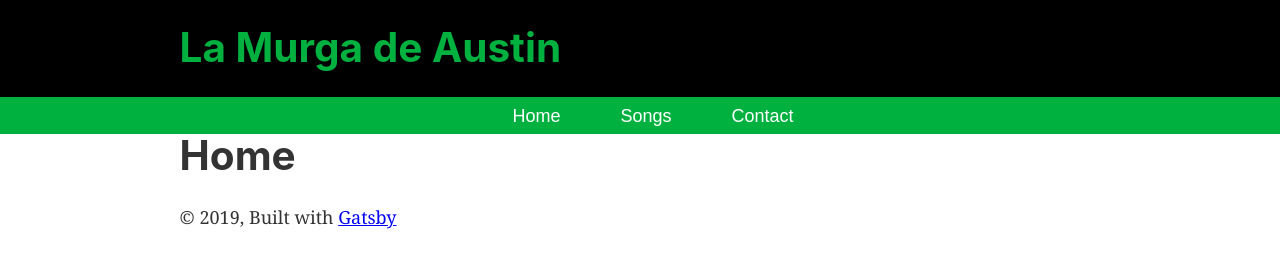
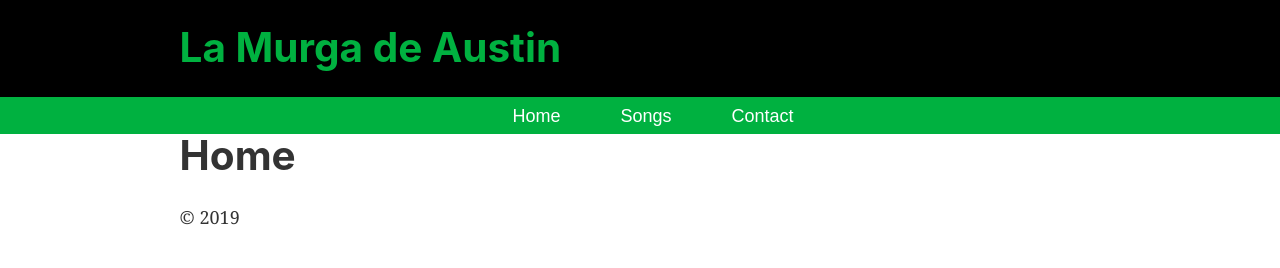
Before and after one commit to jaymendoza/la-murga-de-austin, a Gatsby site: page / in a window 1280 px wide. Built offline with nearby package versions, Linux system fonts and the light colour scheme; Gatsby itself is replaced by a stand-in of ours.

Commit message:
clean up footer

```diff
--- a/src/components/layout.js
+++ b/src/components/layout.js
@@ -38,9 +38,7 @@ const Layout = ({ children }) => (
         >
           <main>{children}</main>
           <footer>
-            © {new Date().getFullYear()}, Built with
-            {` `}
-            <a href="https://www.gatsbyjs.org">Gatsby</a>
+            © {new Date().getFullYear()}
           </footer>
         </div>
       </>
```
